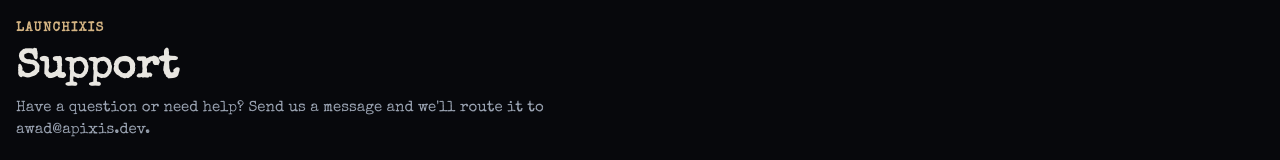
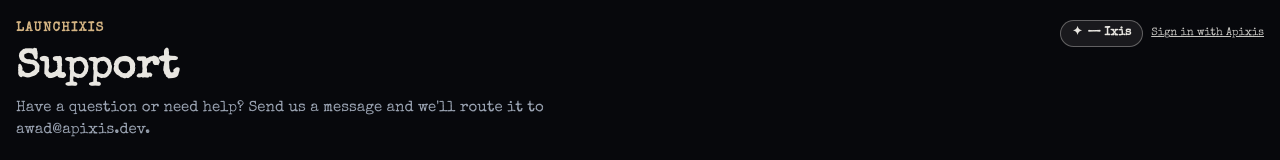
Before and after one commit to 313aidaroos/Launchixis, a Next.js app: page /support in a window 1280 px wide. Shown: the top 160 px of the page. Built offline with nearby package versions, Linux system fonts and the light colour scheme; no server answers.

Commit message:
Balance pill in header on every screen, refetch on focus/return, Sign in with Apixis prompt

```diff
--- a/app/api/wallet/balance/route.js
+++ b/app/api/wallet/balance/route.js
@@ -23,10 +23,10 @@
   const user = data.user;
   if (!user) return NextResponse.json({ available: null, buy, signIn: true }, { status: 401 });
   const owner = apixisSubOf(user) ?? user.email ?? null;
-  if (!owner) return NextResponse.json({ available: null, buy });
+  if (!owner) return NextResponse.json({ available: null, buy, linked: false });
   try {
     const balance = await walletBalance(owner, { history: 10 });
-    return NextResponse.json({ ...balance, buy }, { headers: { "cache-control": "no-store" } });
+    return NextResponse.json({ ...balance, buy, linked: Boolean(apixisSubOf(user)) }, { headers: { "cache-control": "no-store" } });
   } catch (error) {
     const signInWithApixis = error instanceof WalletError && (error.status === 403 || error.status === 404);
     return NextResponse.json({ available: null, buy, signInWithApixis }, { status: signInWithApixis ? 200 : 503 });
--- a/app/board.jsx
+++ b/app/board.jsx
@@ -4,6 +4,7 @@
 import { LAUNCH_STEPS, liveUrl } from "../lib/steps.js";
 import { walletBuyUrl } from "../lib/wallet.js";
 import ProgressCard from "./progress-card.jsx";
+import { ApixisWalletChip } from "@/components/ApixisWalletChip";
 
 function doneCount(items) {
   return (items || []).filter((i) => i.done).length;
@@ -117,6 +118,7 @@
           </p>
         </div>
         <div style={{ display: "flex", gap: 8, alignItems: "center", flexWrap: "wrap" }}>
+          <ApixisWalletChip />
           <a
             href={walletBuyUrl("/")}
             className="pill"
--- a/app/support/page.jsx
+++ b/app/support/page.jsx
@@ -1,6 +1,7 @@
 "use client";
 
 import { useState } from "react";
+import { ApixisWalletChip } from "@/components/ApixisWalletChip";
 
 export default function SupportPage() {
   const [form, setForm] = useState({
@@ -57,6 +58,9 @@
             Have a question or need help? Send us a message and we'll route it to
             awad@apixis.dev.
           </p>
+        </div>
+        <div className="row">
+          <ApixisWalletChip />
         </div>
       </header>
 
--- a/components/ApixisWalletChip.tsx
+++ b/components/ApixisWalletChip.tsx
@@ -1,33 +1,108 @@
 "use client";
 
-import { useEffect, useState } from "react";
-
-type State = { available: number | null; buy: string | null };
+import { useEffect, useState, useSyncExternalStore } from "react";
 
 /**
- * The shared Apixis Wallet inside this site: the person's one Ixis balance and a "Buy Ixis" link
- * (goes to Apixis Wallet, comes back here with the Ixis). Style it with `className`.
+ * The shared Apixis Wallet inside this site: the person's one Ixis balance as a small pill
+ * (links to Buy Ixis on Apixis Wallet, which comes back here), plus "Sign in with Apixis" when the
+ * person is signed out or their account is not linked to an Apixis ID yet.
+ *
+ * One fetch of GET /api/wallet/balance is shared by every chip on the page. It refetches when the
+ * tab regains focus / becomes visible and on pageshow (back/forward cache), so the number updates
+ * right after a purchase on Apixis Wallet sends the person back. Never shows a made-up number.
+ * Updated 2026-09-27 (Grok, balance pill).
  */
-export function ApixisWalletChip({ className }: { className?: string }) {
-  const [state, setState] = useState<State>({ available: null, buy: null });
+
+type WalletState = { available: number | null; buy: string | null; linked: boolean; signedIn: boolean; loaded: boolean };
+
+const INITIAL: WalletState = { available: null, buy: null, linked: false, signedIn: false, loaded: false };
+const FALLBACK_BUY = "https://apixis-wallet.vercel.app/buy?product=launchixis";
+let current: WalletState = INITIAL;
+let inFlight = false;
+let started = false;
+const listeners = new Set<() => void>();
+
+function load() {
+  if (inFlight) return;
+  inFlight = true;
+  fetch("/api/wallet/balance", { cache: "no-store", credentials: "same-origin" })
+    .then(async (response) => ({ status: response.status, data: await response.json().catch(() => null) }))
+    .then(({ status, data }) => {
+      const d = (data ?? {}) as Record<string, unknown>;
+      current = {
+        available: typeof d.available === "number" && Number.isFinite(d.available) ? d.available : null,
+        buy: typeof d.buy === "string" ? d.buy : current.buy,
+        linked: d.linked === true,
+        signedIn: status !== 401,
+        loaded: true,
+      };
+      listeners.forEach((listener) => listener());
+    })
+    .catch(() => undefined)
+    .finally(() => {
+      inFlight = false;
+    });
+}
+
+function start() {
+  if (started || typeof window === "undefined") return;
+  started = true;
+  load();
+  window.addEventListener("focus", load);
+  window.addEventListener("pageshow", load);
+  document.addEventListener("visibilitychange", () => {
+    if (document.visibilityState === "visible") load();
+  });
+}
+
+function subscribe(listener: () => void) {
+  listeners.add(listener);
+  start();
+  return () => {
+    listeners.delete(listener);
+  };
+}
+
+export function useApixisWallet(): WalletState {
+  return useSyncExternalStore(subscribe, () => current, () => INITIAL);
+}
+
+export function ApixisWalletChip({ className, next }: { className?: string; next?: string }) {
+  const wallet = useApixisWallet();
+  const [here, setHere] = useState("/");
   useEffect(() => {
-    let cancelled = false;
-    fetch("/api/wallet/balance", { cache: "no-store", credentials: "same-origin" })
-      .then((response) => response.json().catch(() => null))
-      .then((data) => {
-        if (!cancelled && data) setState({ available: typeof data.available === "number" ? data.available : null, buy: data.buy ?? null });
-      })
-      .catch(() => undefined);
-    return () => {
-      cancelled = true;
-    };
+    setHere(window.location.pathname + window.location.search);
   }, []);
+  const signIn = `/auth/apixis/start?next=${encodeURIComponent(next ?? here)}`;
+  const amount = wallet.available === null ? "—" : wallet.available.toLocaleString();
   return (
-    <span className={className} style={{ display: "inline-flex", gap: 8, alignItems: "center" }}>
-      <span>{state.available === null ? "Apixis Wallet" : `${state.available.toLocaleString()} Ixis`}</span>
-      {state.buy && (
-        <a href={state.buy} style={{ textDecoration: "underline" }}>
-          Buy Ixis
+    <span className={["apx-wallet", className].filter(Boolean).join(" ")} style={{ display: "inline-flex", gap: 8, alignItems: "center", flexWrap: "wrap" }}>
+      <a
+        className="apx-wallet-pill"
+        href={wallet.buy ?? FALLBACK_BUY}
+        title="Your Apixis Wallet balance · Buy Ixis"
+        style={{
+          display: "inline-flex",
+          alignItems: "center",
+          gap: 5,
+          padding: "4px 11px",
+          borderRadius: 999,
+          border: "1px solid color-mix(in srgb, currentColor 35%, transparent)",
+          background: "color-mix(in srgb, currentColor 8%, transparent)",
+          color: "inherit",
+          fontSize: 12,
+          fontWeight: 700,
+          lineHeight: 1.4,
+          textDecoration: "none",
+          whiteSpace: "nowrap",
+        }}
+      >
+        <span aria-hidden="true">✦</span>
+        {amount} Ixis
+      </a>
+      {wallet.loaded && (!wallet.signedIn || !wallet.linked) && (
+        <a className="apx-wallet-signin" href={signIn} style={{ color: "inherit", fontSize: 11, textDecoration: "underline", whiteSpace: "nowrap", opacity: 0.85 }}>
+          Sign in with Apixis
         </a>
       )}
     </span>
```
